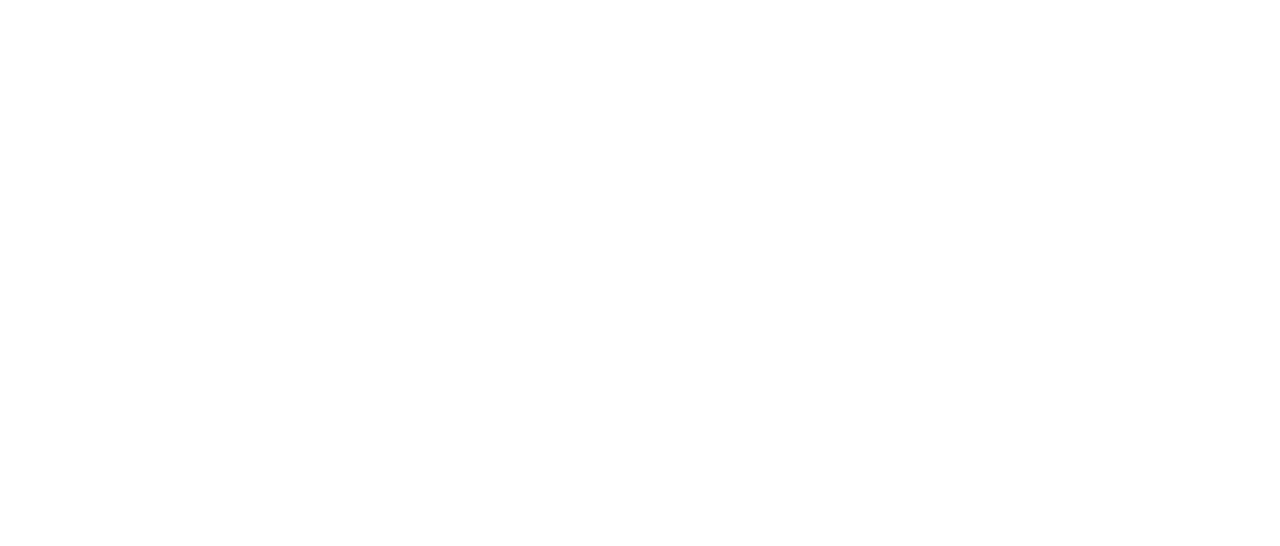
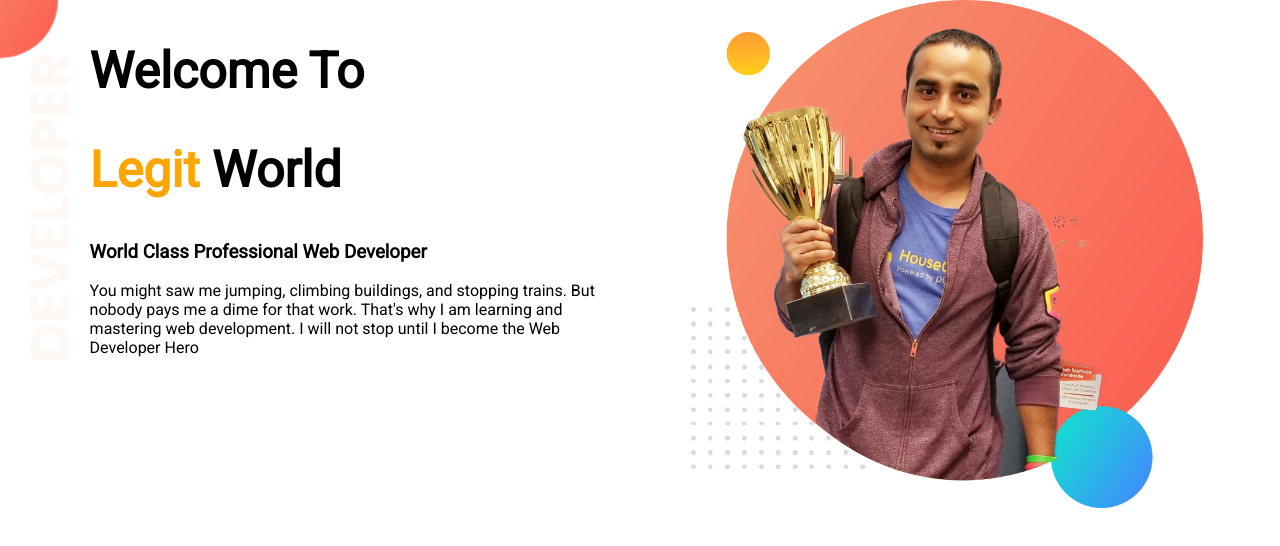
Before and after one commit to Shad-Rafi/web-portfolio, a plain HTML site: page index.html in a window 1280 px wide. Drawn offline with Linux system fonts and the light colour scheme.

Commit message:
added images folder

```diff
--- a/index.html
+++ b/index.html
@@ -1,9 +1,23 @@
 <!DOCTYPE html>
 <html lang="en">
 <head>
-    <title>Document</title>
+    <title>Legit Web Developer</title>
+    <link rel="stylesheet" href="style.css">
+    <link rel="preconnect" href="https://fonts.googleapis.com">
+    <link rel="preconnect" href="https://fonts.gstatic.com" crossorigin>
+    <link href="https://fonts.googleapis.com/css2?family=Roboto&display=swap" rel="stylesheet">
 </head>
 <body>
-
+    <section class="top-section">
+        <div class="half-width">
+            <h1>Welcome To</h1>
+            <h1><span class="name-highlight">Legit</span> World</h1>
+            <h3>World Class Professional Web Developer</h3>
+            <p>You might saw me jumping, climbing buildings, and stopping trains. But nobody pays me a dime for that work. That's why I am learning and mastering web development. I will not stop until I become the Web Developer Hero</p>
+        </div>
+        <div class="half-width">
+            <img src="images/jhankar.png" alt="">
+        </div>
+    </section>
 </body>
 </html>
--- a/style.css
+++ b/style.css
@@ -0,0 +1,29 @@
+body{
+    font-family: 'Roboto', sans-serif;
+    margin: 0%;
+}
+
+h1{
+    font-size: 50px;
+}
+
+.name-highlight{
+    color: orange;
+}
+
+.half-width{
+    width: 40%;
+    float: left;
+    margin-left: 5%;
+    padding-left: 2%;
+}
+
+.half-width img{
+    width: 100%;
+}
+
+.top-section{
+    height: 500px;
+    background-image: url("images/top-banner.png");
+    background-repeat: no-repeat;
+}
```
Also changed, not shown: images/dream-bg.png (added), images/exp-bg.png (added), images/jhankar.png (added), images/jhankar2.png (added), images/my-bg.png (added), images/my-bg2.png (added), images/top-banner.png (added).
